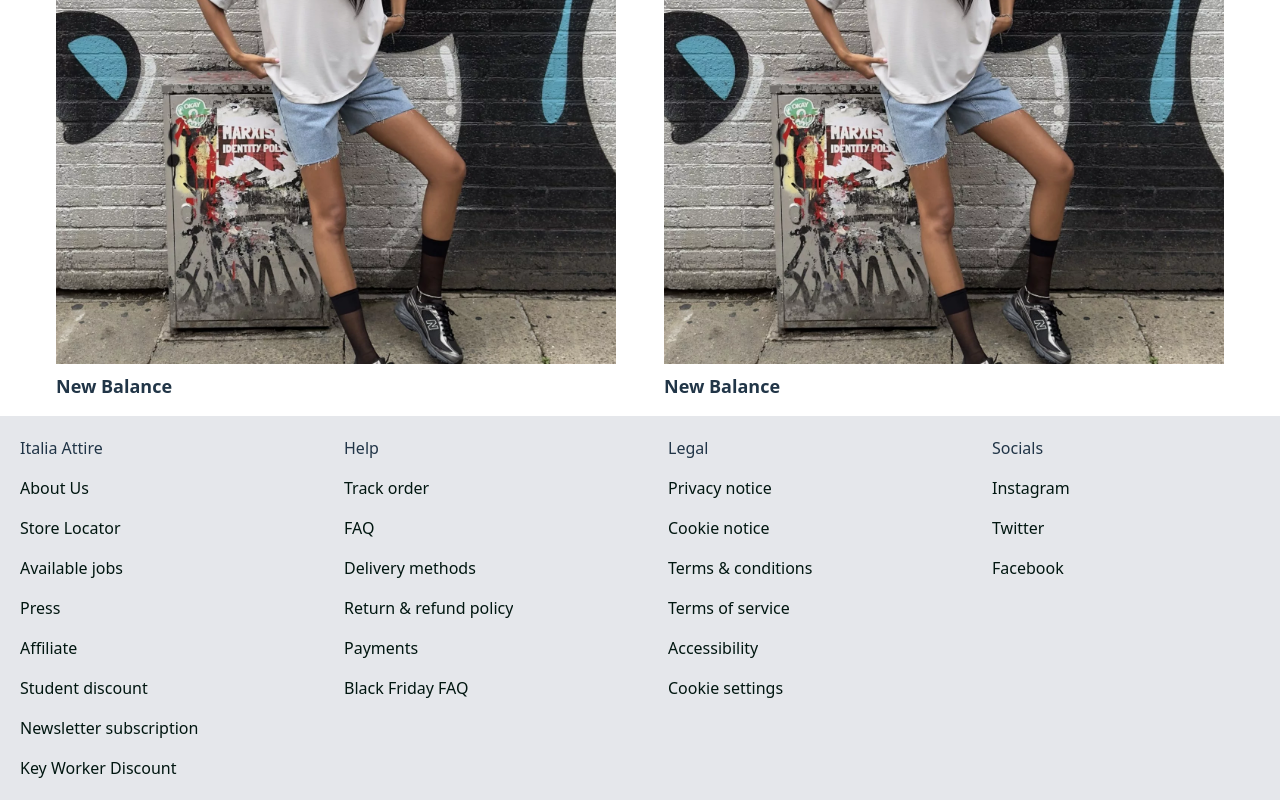
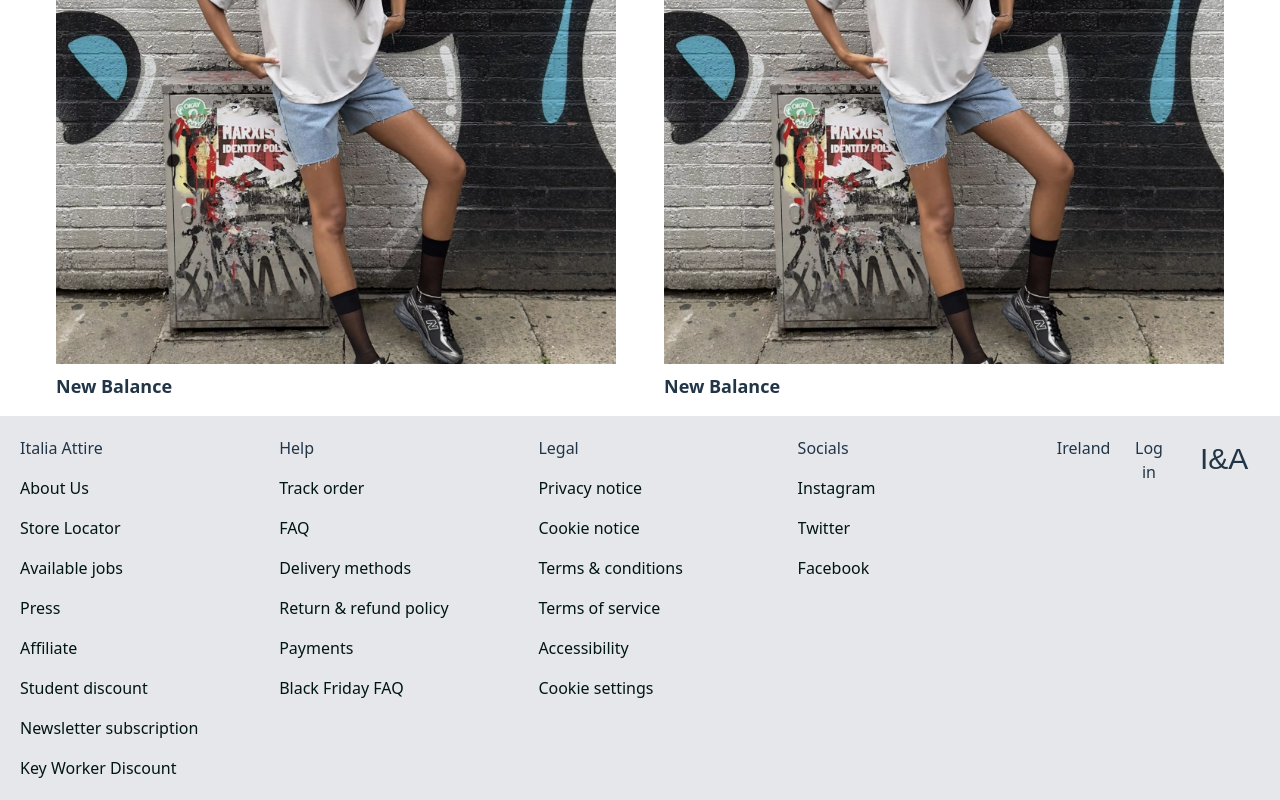
Before and after one commit to DawidP2001/Online-Retail-Store, a React (Vite) app in the folder client/: page / in a window 1280 px wide. Shown: the part 2242-3042 px from the top of the page. Built offline with nearby package versions, Linux system fonts and the light colour scheme.

Commit message:
Small logo adjustements and footer too

```diff
--- a/client/src/components/Footer/Footer.tsx
+++ b/client/src/components/Footer/Footer.tsx
@@ -1,9 +1,9 @@
-// import Logo from "../Symbols/Logo";
+import Logo from "../Symbols/Logo";
 // import { FaFacebook, FaTwitter, FaInstagram } from "react-icons/fa";
 
 function Footer() {
   return (
-    <footer className="footer w-full h-full bg-gray-200 grid grid-cols-4 gap-4">
+    <footer className="footer w-full h-full bg-gray-200 grid grid-cols-5 gap-4">
         <div className="flex flex-col justify-start items-start p-5 space-y-4">
             <h2>Italia Attire</h2>
             <a href="#">About Us</a>
@@ -39,6 +39,11 @@
             <a href="#">Twitter</a>
             <a href="#">Facebook</a>
         </div>
+        <div className="flex justify-start items-start flex-row p-5 space-x-4">
+            <div>Ireland</div>
+            <div>Log in</div>
+            <Logo size={30} className="cursor-pointer" />
+        </div>
     </footer>
   );
 }
--- a/client/src/components/Symbols/Logo.tsx
+++ b/client/src/components/Symbols/Logo.tsx
@@ -7,7 +7,7 @@
 
 const Logo: React.FC<LogoProps> = ({ size = 40, className }) => {
   return (
-    <div className={`logo ${className}`} style={{ fontSize: size, fontFamily: "Brush Script MT, sans-serif" }}>
+    <div className={`logo px-3 ${className}`} style={{ fontSize: size, fontFamily: "Brush Script MT, sans-serif" }}>
       I&A
     </div>
   );
```
